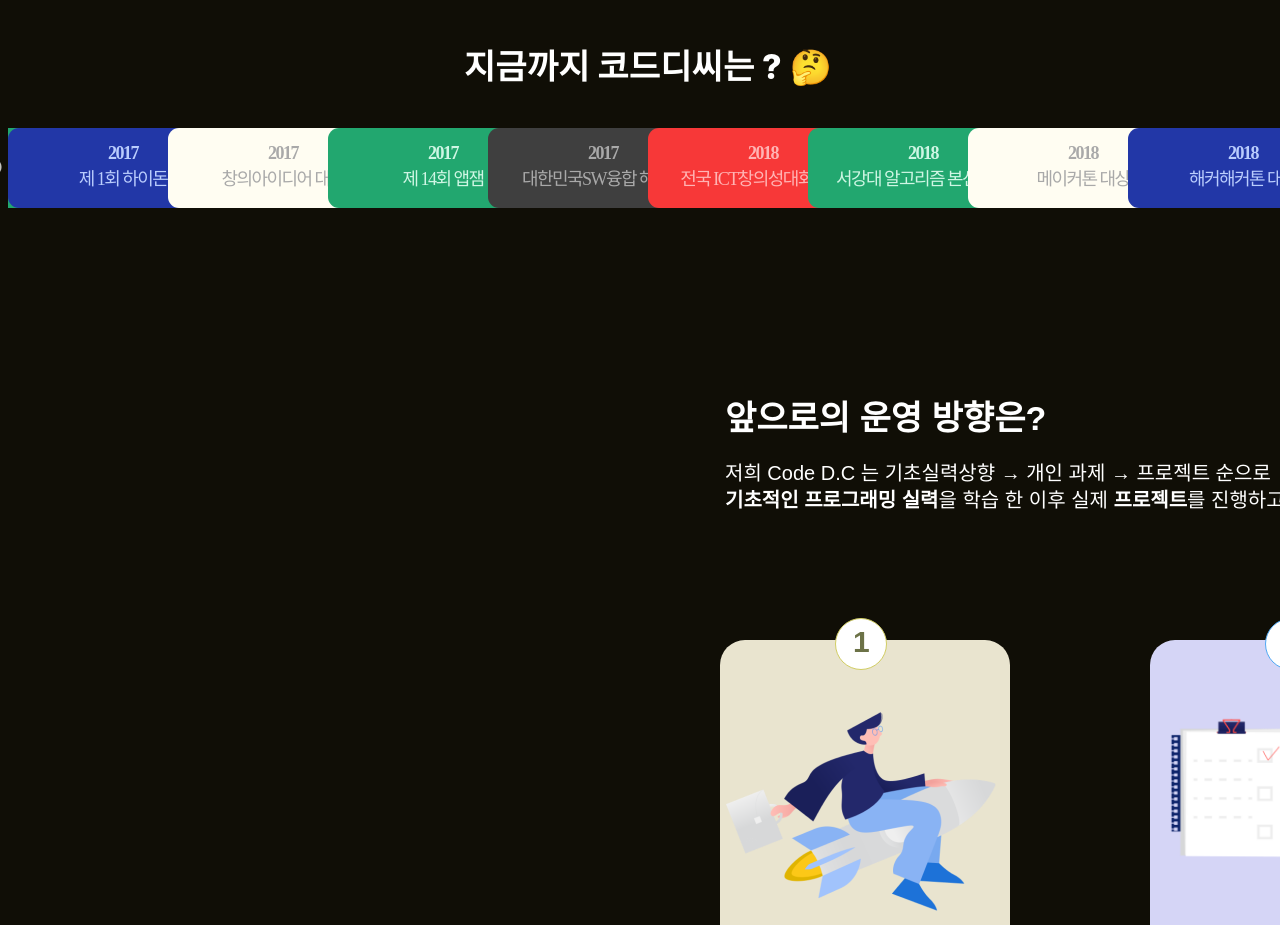
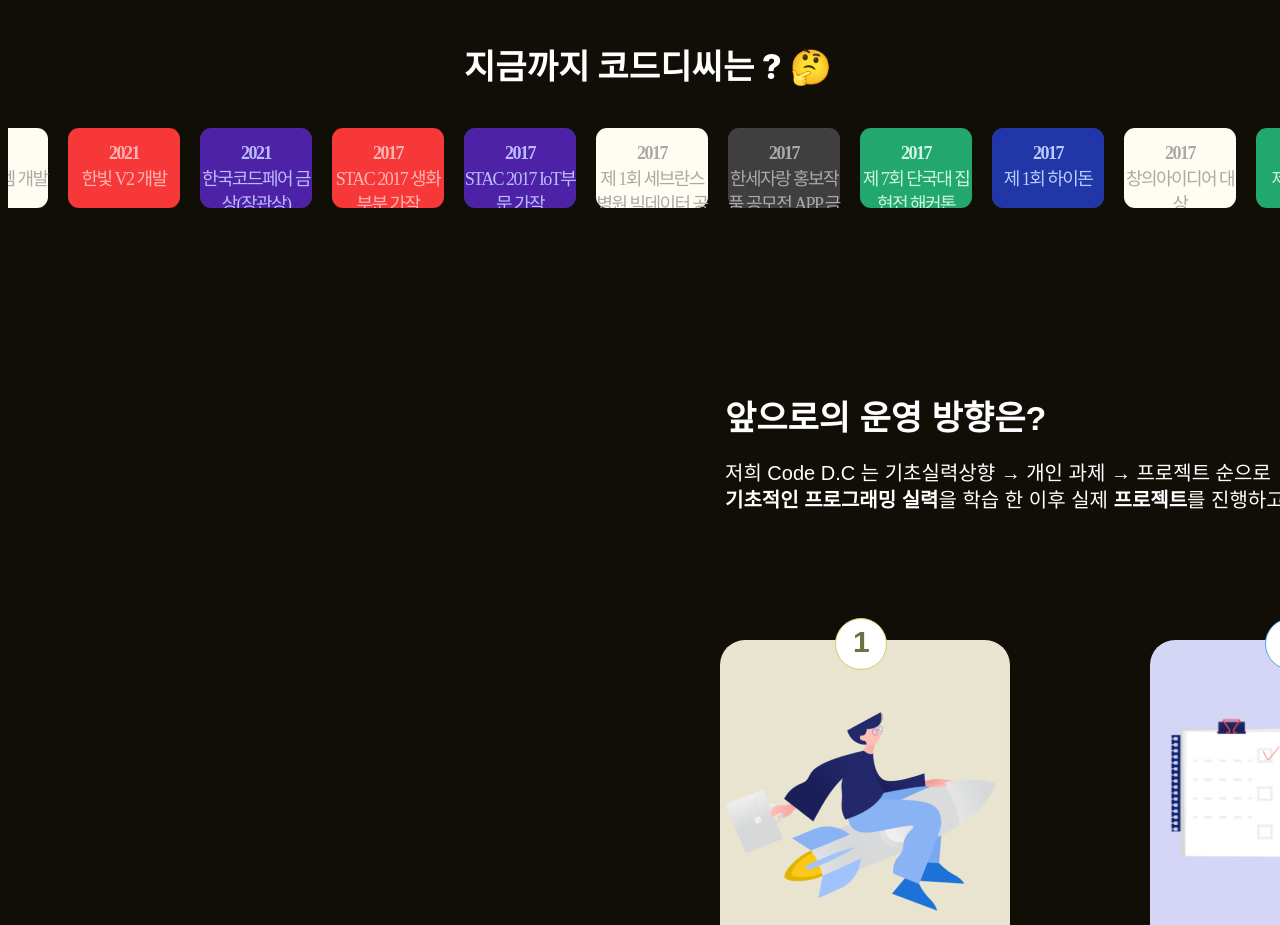
Before and after one commit to gull2365/CODE.DC, a React (Create React App) app: page / in a window 1280 px wide. Shown: the part 960-1885 px from the top of the page. Built offline with nearby package versions, Linux system fonts and the light colour scheme; a web font is replaced by a local one.

Commit message:
응애 조금 고침

```diff
--- a/src/components/App.css
+++ b/src/components/App.css
@@ -217,6 +217,10 @@ P {
     line-height: 41px;
 }
 
+.achivements {
+    width: 100%;
+}
+
 .achivementsYear {
     font-family: 'Spoqa Han Sans Neo';
     font-style: normal;
@@ -240,7 +244,7 @@ P {
 }
 
 .Pupple {
-    width: 230px;
+    margin: 0px 10px;
     height: 80px;
     background: #4D22A7;
     border-radius: 11px;
@@ -253,7 +257,7 @@ P {
 }
 
 .Red {
-    width: 230px;
+    margin: 0px 10px;
     height: 80px;
     background: #F73838;
     border-radius: 11px;
@@ -266,7 +270,7 @@ P {
 }
 
 .White {
-    width: 230px;
+    margin: 0px 10px;
     height: 80px;
     background: #FFFDF2;
     border-radius: 11px;
@@ -279,7 +283,7 @@ P {
 }
 
 .Black {
-    width: 230px;
+    margin: 0px 10px;
     height: 80px;
     background: #3F3F3F;
     border-radius: 11px;
@@ -292,7 +296,7 @@ P {
 }
 
 .Green {
-    width: 230px;
+    margin: 0px 10px;
     height: 80px;
     background: #22a76f;
     border-radius: 11px;
@@ -305,7 +309,7 @@ P {
 }
 
 .Blue {
-    width: 230px;
+    margin: 0px 10px;
     height: 80px;
     background: #2237a7;
     border-radius: 11px;
--- a/src/components/home.js
+++ b/src/components/home.js
@@ -59,7 +59,7 @@ const Header = () => {
         <div className="NowCodeDC">
           <p className="NowCodeDCText">지금까지 코드디씨는 ? 🤔</p>
         </div>
-        <Slide className="achivements"></Slide>
+        <Slide></Slide>
       </section>
       <section>
         <div>
--- a/src/components/slide.js
+++ b/src/components/slide.js
@@ -7,16 +7,18 @@ import data from './achivementsData';
 const settings = {
     infinite: true,
     speed: 500,
-    slidesToShow: 8,
+    slidesToShow: 9,
     slidesToScroll: 1,
     autoplay: true,
-    autoplaySpeed: 1000
+    autoplaySpeed: 2000,
+    centerMode: true,
+    arrows: false
 };
 
 function Slide(props) {
     const [achivements] = useState(data);
     return (
-        <div>
+            <div className='achivements'>
                 <Slider {...settings}>
                     {
                         achivements.map((a, i) => {
```
Lines whose indentation alone changed are shown as unchanged.
